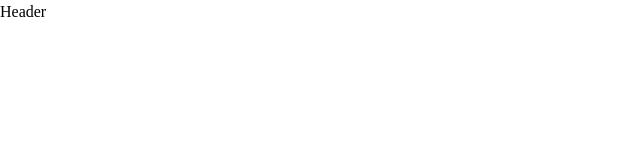
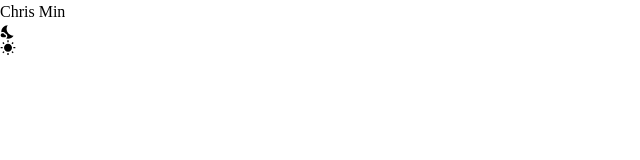
Before and after one commit to chriskmin/Website, a React (Create React App) app: page / in a window 1280 px wide. Shown: the top 160 px of the page, without its empty margins (0-640 px from the left). Built offline with nearby package versions, Linux system fonts and the light colour scheme.

Commit message:
Imported from react-icons

```diff
--- a/src/components/Header.jsx
+++ b/src/components/Header.jsx
@@ -1,9 +1,21 @@
 import React from 'react'
+import {MdNightsStay, MdWbSunny} from 'react-icons/md'
 
 const Header = () => {
   return (
-    <div>Header</div>
-  )
-}
+  <header>
+    <nav>
+      <h1> Chris Min</h1>
 
-export default Header
+      <div>
+        <MdNightsStay />
+        <MdWbSunny />
+      </div>
+
+    </nav>
+
+  </header>
+  );
+};
+
+export default Header;
```
